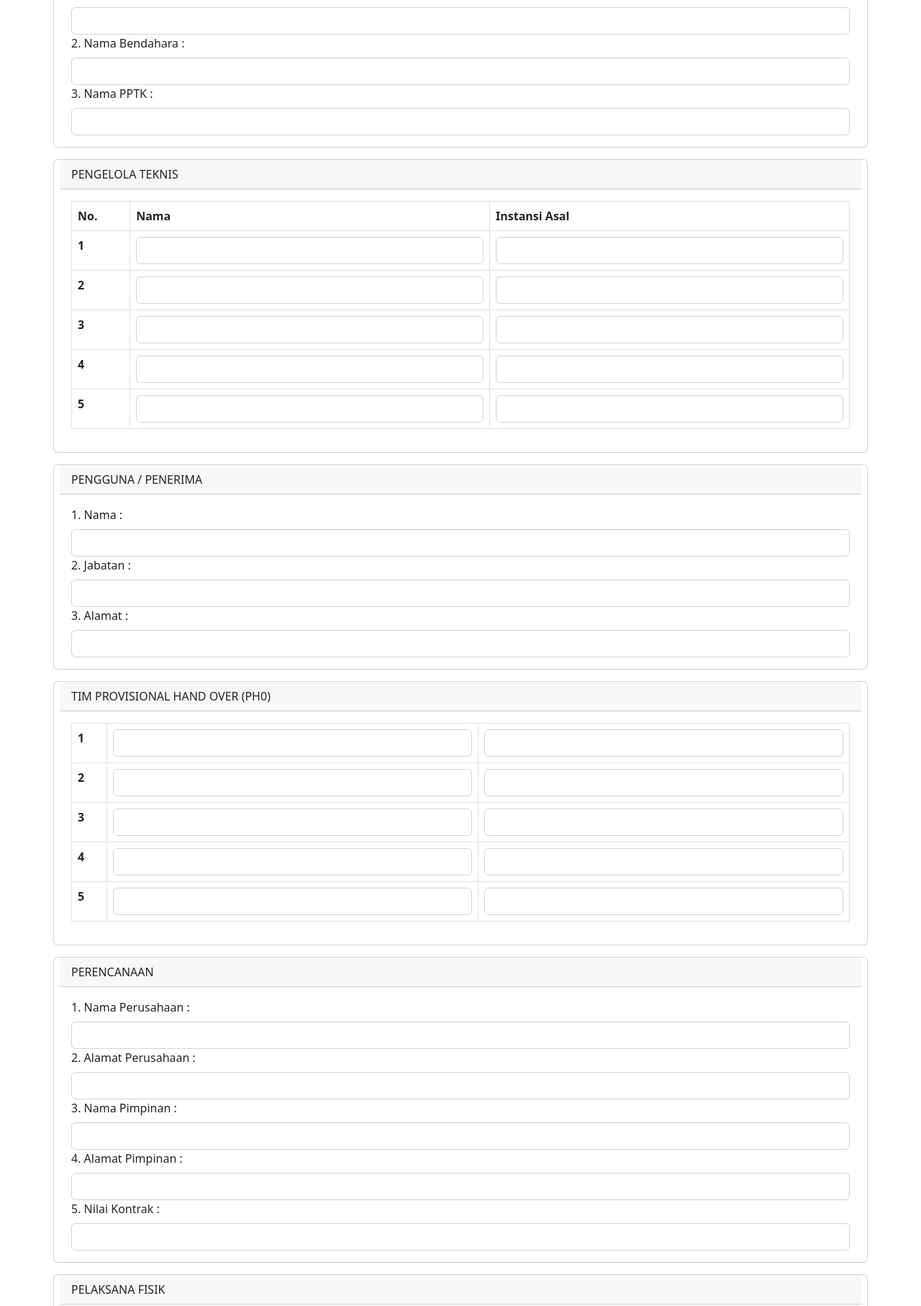
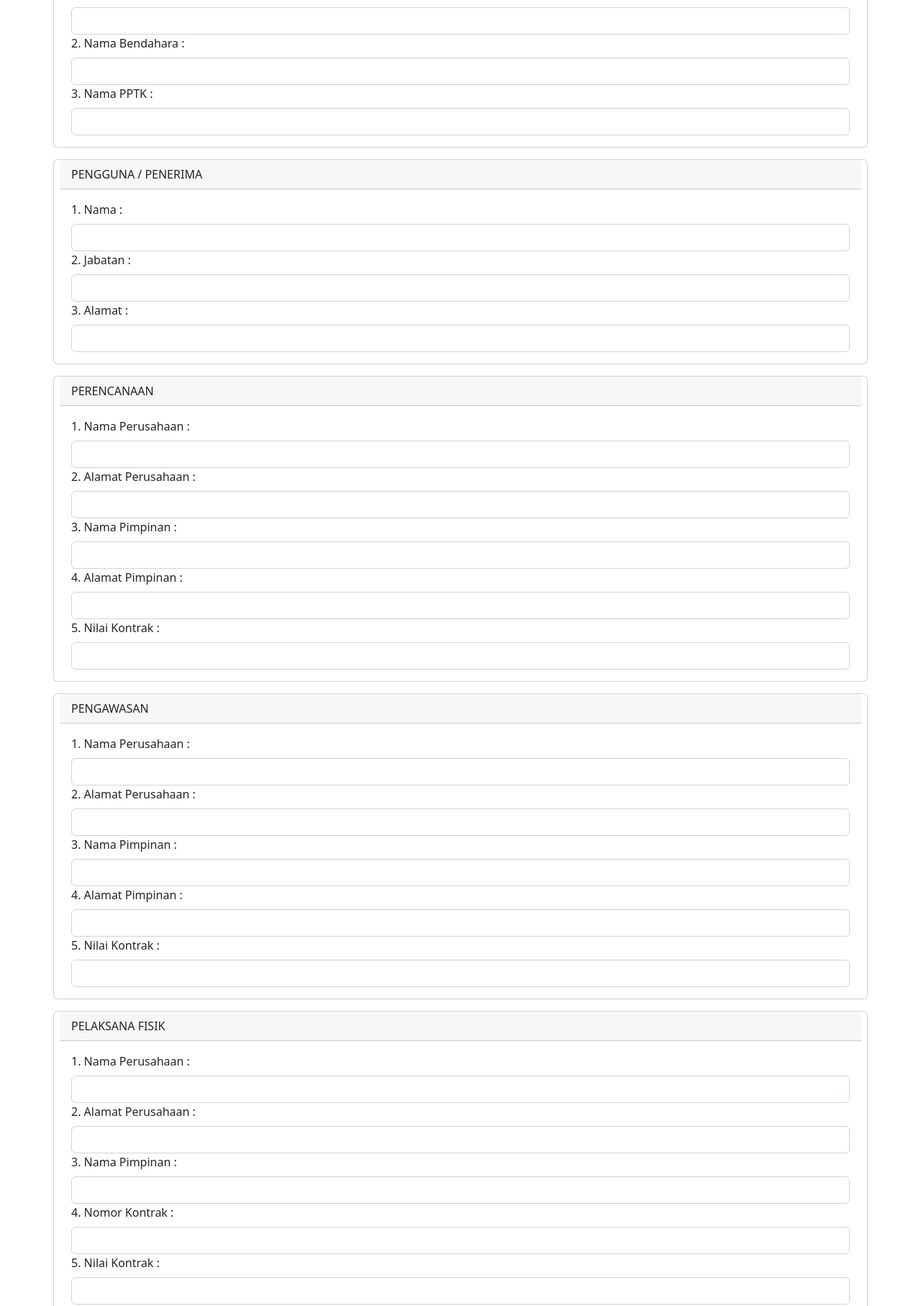
Before and after one commit to MuammarSST/sitepra, a PHP site: page /proses/tambah.php in a window 1280 px wide. Shown: the part 847-2661 px from the top of the page at 72% size. Run offline with PHP 8.4, Linux system fonts and the light colour scheme.

Commit message:
perbaharui name dan id

```diff
--- a/proses/tambah.php
+++ b/proses/tambah.php
@@ -97,7 +97,7 @@
   </div>
 </div>
 
-<div class="card">
+<!-- <div class="card">
   <div class="card-header">
     PENGELOLA TEKNIS
   </div>
@@ -149,7 +149,7 @@
   </div>
 
 
-</div>
+</div> -->
 
 <div class="card">
   <div class="card-header">
@@ -172,7 +172,7 @@
 </div>
 
 
-
+<!--
 <div class="card">
   <div class="card-header">
     TIM PROVISIONAL HAND OVER (PH0)
@@ -217,7 +217,7 @@
   </div>
 
 
-</div>
+</div> -->
 
 
   <div class="card">
@@ -226,27 +226,56 @@
   </div>
   <div class="card-body">
   <div class="col-12">
-    <label for="nama_perusahaan" class="form-label">1. Nama Perusahaan :</label>
-    <input type="text" class="form-control" id="nama_perusahaan" name="nama_perusahaan" required >
+    <label for="pr_nama_perusahaan" class="form-label">1. Nama Perusahaan :</label>
+    <input type="text" class="form-control" id="pr_nama_perusahaan" name="pr_nama_perusahaan" required >
   </div>
   <div class="col-12">
-    <label for="alamat_perusahaan" class="form-label">2. Alamat Perusahaan :</label>
-    <input type="text" class="form-control" id="alamat_perusahaan" required>
+    <label for="pr_nama_perusahaan" class="form-label">2. Alamat Perusahaan :</label>
+    <input type="text" class="form-control" id="pr_nama_perusahaan" name="pr_alamat_perusahaan" required>
   </div>
   <div class="col-12">
-    <label for="inputAddress2" class="form-label">3. Nama Pimpinan :</label>
-    <input type="text" class="form-control" id="inputAddress2" required>
+    <label for="pr_nama_perusahaan" class="form-label">3. Nama Pimpinan :</label>
+    <input type="text" class="form-control" id="pr_nama_perusahaan" name="pr_nama_pimpinan" required>
   </div>
   <div class="col-12">
-    <label for="inputAddress2" class="form-label">4. Alamat Pimpinan :</label>
-    <input type="text" class="form-control" id="inputAddress2" required>
+    <label for="pr_nama_perusahaan" class="form-label">4. Alamat Pimpinan :</label>
+    <input type="text" class="form-control" id="pr_nama_perusahaan" name="pr_alamat_pimpinan" required>
   </div>
   <div class="col-12">
-    <label for="inputAddress2" class="form-label">5. Nilai Kontrak :</label>
-    <input type="text" class="form-control" id="inputAddress2" required>
+    <label for="pr_nilai_kontrak" class="form-label">5. Nilai Kontrak :</label>
+    <input type="text" class="form-control" id="pr_nama_perusahaan" name="pr_nilai_kontrak" required>
   </div>
   </div>
 </div>
+
+<div class="card">
+  <div class="card-header">
+    PENGAWASAN
+  </div>
+  <div class="card-body">
+  <div class="col-12">
+    <label for="pw_nama_perusahaan" class="form-label">1. Nama Perusahaan :</label>
+    <input type="text" class="form-control" id="pw_nama_perusahaan" name="pw_nama_perusahaan" required >
+  </div>
+  <div class="col-12">
+    <label for="pw_alamat_perusahaan" class="form-label">2. Alamat Perusahaan :</label>
+    <input type="text" class="form-control" id="pw_alamat_perusahaan" name="pw_alamat_perusahaan" required>
+  </div>
+  <div class="col-12">
+    <label for="pw_nama_pimpinan" class="form-label">3. Nama Pimpinan :</label>
+    <input type="text" class="form-control" id="pw_nama_pimpinan" name="pw_nama_pimpinan" required>
+  </div>
+  <div class="col-12">
+    <label for="pw_alamat_pimpinan" class="form-label">4. Alamat Pimpinan :</label>
+    <input type="text" class="form-control" id="pw_alamat_pimpinan" name="pw_alamat_pimpinan" required>
+  </div>
+  <div class="col-12">
+    <label for="pw_nilai_kontrak" class="form-label">5. Nilai Kontrak :</label>
+    <input type="text" class="form-control" id="pw_nilai_kontrak" name="pw_nilai_kontrak" required>
+  </div>
+  </div>
+</div>
+
 
 <div class="card">
   <div class="card-header">
@@ -254,41 +283,41 @@
   </div>
   <div class="card-body">
   <div class="col-12">
-    <label for="inputAddress" class="form-label">1. Nama Perusahaan :</label>
-    <input type="text" class="form-control" id="inputAddress"required >
+    <label for="pf_nama_perusahaan" class="form-label">1. Nama Perusahaan :</label>
+    <input type="text" class="form-control" id="pf_nama_perusahaan" name="pf_nama_perusahaan" required >
   </div>
   <div class="col-12">
-    <label for="inputAddress2" class="form-label">2. Alamat Perusahaan :</label>
-    <input type="text" class="form-control" id="inputAddress2" required>
+    <label for="pf_alamat_perusahaan" class="form-label">2. Alamat Perusahaan :</label>
+    <input type="text" class="form-control" id="pf_alamat_perusahaan" name="pf_alamat_perusahaan" required>
   </div>
   <div class="col-12">
-    <label for="inputAddress2" class="form-label">3. Nama Pimpinan :</label>
-    <input type="text" class="form-control" id="inputAddress2" required>
+    <label for="pf_nama_pimpinan" class="form-label">3. Nama Pimpinan :</label>
+    <input type="text" class="form-control" id="pf_nama_pimpinan" name="pf_nama_pimpinan" required>
   </div>
   <div class="col-12">
-    <label for="inputAddress2" class="form-label">4. Alamat Pimpinan :</label>
-    <input type="text" class="form-control" id="inputAddress2" required>
+    <label for="pf_nomor_kontrak" class="form-label">4. Nomor Kontrak :</label>
+    <input type="text" class="form-control" id="pf_nomor_kontrak" name="pf_nomor_kontrak" required>
   </div>
   <div class="col-12">
-    <label for="inputAddress2" class="form-label">5. Nilai Kontrak :</label>
-    <input type="text" class="form-control" id="inputAddress2" required>
+    <label for="pf_nilai_kontrak" class="form-label">5. Nilai Kontrak :</label>
+    <input type="text" class="form-control" id="pf_nilai_kontrak" name="pf_nilai_kontrak" required>
   </div>
   <div class="col-12">
-    <label for="inputAddress2" class="form-label">6. Waktu (Tanggal) :</label>
-    <input type="text" class="form-control" id="inputAddress2" required>
+    <label for="pf_tanggal" class="form-label">6. Waktu (Tanggal) :</label>
+    <input type="date" class="form-control" id="pf_tanggal" name="pf_tanggal" required>
   </div>
   <div class="col-12">
-    <label for="inputAddress2" class="form-label">7. Pagu :</label>
-    <input type="text" class="form-control" id="inputAddress2" required>
+    <label for="pf_pagu" class="form-label">7. Pagu :</label>
+    <input type="text" class="form-control" id="pf_pagu" name="pf_pagu" required>
   </div>
   <div class="col-12">
-    <label for="inputAddress2" class="form-label">8. Sumber Dana :</label>
-    <input type="text" class="form-control" id="inputAddress2" required>
+    <label for="pf_sumber_dana" class="form-label">8. Sumber Dana :</label>
+    <input type="text" class="form-control" id="pf_sumber_dana" name="pf_sumber_dana" required>
   </div>
   </div>
 </div>
 
-<div class="card">
+<!-- <div class="card">
   <div class="card-header">
     PROVISIONAL HAND OVER (PHO)
   </div>
@@ -303,9 +332,9 @@
   </div>
 
   </div>
-</div>
+</div> -->
 
-<div class="card">
+<!-- <div class="card">
   <div class="card-header">
     Hasil Akhir / Sementara
   </div>
@@ -316,42 +345,42 @@
 
 
   </div>
-</div>
+</div> -->
 
 <div class="card">
   <div class="card-header">
     Upload Foto Kondisi
   </div>
   <div class="card-body">
-  <label for="inputAddress2" class="form-label">Kondisi 1 :</label>
+  <label for="kondisi_1" class="form-label">Kondisi 1 :</label>
   <div class="input-group">
-    <input type="file" class="form-control" id="inputGroupFile04" aria-describedby="inputGroupFileAddon04" aria-label="Upload">
-    <button class="btn btn-outline-secondary" type="button" id="inputGroupFileAddon04">Upload Foto Kondisi 1</button>
+    <input type="file" class="form-control" id="kondisi_1" name="kondisi_1" aria-describedby="inputGroupFileAddon04" aria-label="Upload">
+    <button class="btn btn-outline-secondary" type="button" id="simpan_kondisi_1">Upload Foto Kondisi 1</button>
   </div>
-  <label for="inputAddress2" class="form-label">Kondisi 2 :</label>
+  <label for="kondisi_2" class="form-label">Kondisi 2 :</label>
   <div class="input-group">
-    <input type="file" class="form-control" id="inputGroupFile04" aria-describedby="inputGroupFileAddon04" aria-label="Upload">
-    <button class="btn btn-outline-secondary" type="button" id="inputGroupFileAddon04">Upload Foto Kondisi 2</button>
+    <input type="file" class="form-control" id="kondisi_2" name="kondisi_2" aria-describedby="inputGroupFileAddon04" aria-label="Upload">
+    <button class="btn btn-outline-secondary" type="button" id="simpan_kondisi_2">Upload Foto Kondisi 2</button>
   </div>
-  <label for="inputAddress2" class="form-label">Kondisi 3 :</label>
+  <label for="kondisi_3" class="form-label">Kondisi 3 :</label>
   <div class="input-group">
-    <input type="file" class="form-control" id="inputGroupFile04" aria-describedby="inputGroupFileAddon04" aria-label="Upload">
-    <button class="btn btn-outline-secondary" type="button" id="inputGroupFileAddon04">Upload Foto Kondisi 3</button>
+    <input type="file" class="form-control" id="kondisi_3" name="kondisi_3" aria-describedby="inputGroupFileAddon04" aria-label="Upload">
+    <button class="btn btn-outline-secondary" type="button" id="simpan_kondisi_3">Upload Foto Kondisi 3</button>
   </div>
-  <label for="inputAddress2" class="form-label">Kondisi 4 :</label>
+  <label for="kondisi_4" class="form-label">Kondisi 4 :</label>
   <div class="input-group">
-    <input type="file" class="form-control" id="inputGroupFile04" aria-describedby="inputGroupFileAddon04" aria-label="Upload">
-    <button class="btn btn-outline-secondary" type="button" id="inputGroupFileAddon04">Upload Foto Kondisi 4</button>
+    <input type="file" class="form-control" id="kondisi_4" name="kondisi_4" aria-describedby="inputGroupFileAddon04" aria-label="Upload">
+    <button class="btn btn-outline-secondary" type="button" id="simpan_kondisi_4">Upload Foto Kondisi 4</button>
   </div>
-  <label for="inputAddress2" class="form-label">Kondisi 5 :</label>
+  <label for="kondisi_5" class="form-label">Kondisi 5 :</label>
   <div class="input-group">
-    <input type="file" class="form-control" id="inputGroupFile04" aria-describedby="inputGroupFileAddon04" aria-label="Upload">
-    <button class="btn btn-outline-secondary" type="button" id="inputGroupFileAddon04">Upload Foto Kondisi 5</button>
+    <input type="file" class="form-control" id="kondisi_5" name="kondisi_5" aria-describedby="inputGroupFileAddon04" aria-label="Upload">
+    <button class="btn btn-outline-secondary" type="button" id="simpan_kondisi_5">Upload Foto Kondisi 5</button>
   </div>
-  <label for="inputAddress2" class="form-label">Kondisi 6 :</label>
+  <label for="kondisi_6" class="form-label">Kondisi 6 :</label>
   <div class="input-group">
-    <input type="file" class="form-control" id="inputGroupFile04" aria-describedby="inputGroupFileAddon04" aria-label="Upload">
-    <button class="btn btn-outline-secondary" type="button" id="inputGroupFileAddon04">Upload Foto Kondisi 6</button>
+    <input type="file" class="form-control" id="kondisi_6" name="kondisi_6" aria-describedby="inputGroupFileAddon04" aria-label="Upload">
+    <button class="btn btn-outline-secondary" type="button" id="simpan_kondisi_6">Upload Foto Kondisi 6</button>
   </div>
 
 
```
